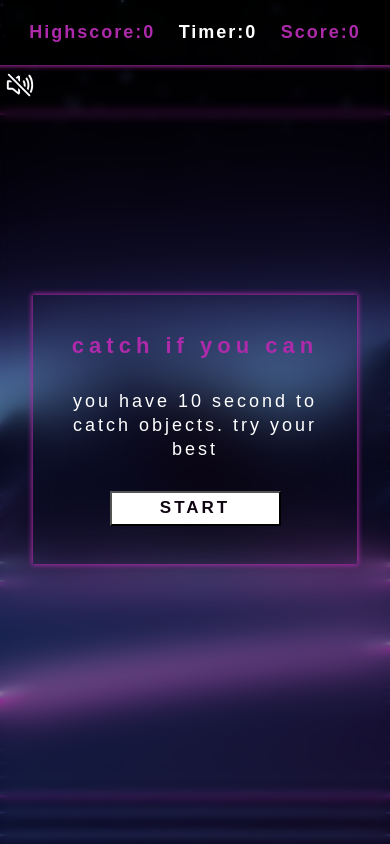
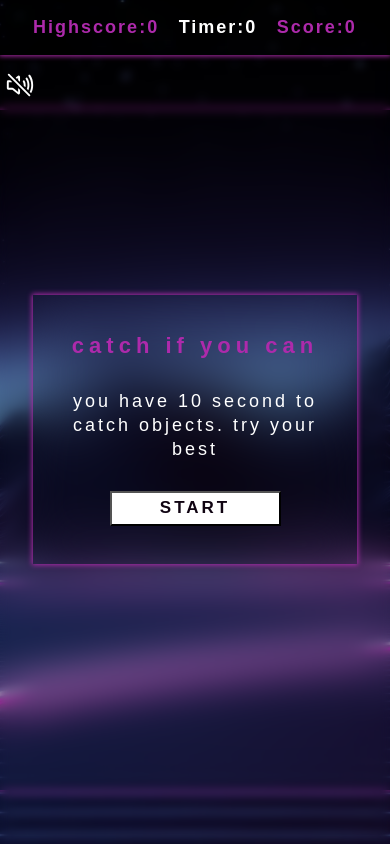
Before and after one commit to chroll0/Game-Catch-If-You-Can, a plain HTML site: page index.html in a window 390 px wide. Drawn offline with nearby package versions, Linux system fonts and the light colour scheme; a web font is replaced by a local one.

Commit message:
change responsive issues

```diff
--- a/style.css
+++ b/style.css
@@ -2,26 +2,20 @@
   font-family: "league-fonts";
   src: url(League-Inline.otf);
 }
-html {
+* {
+  margin: 0;
+  padding: 0;
   font-family: "league-fonts", sans-serif;
 }
-body {
+main {
   background: url(background.jpg);
   background-repeat: no-repeat;
   background-size: cover;
   background-position: center;
-  overflow: hidden;
-  transition: 1s;
+  transition: 0.8s;
+  position: relative;
   height: 100vh;
-}
-* {
-  margin: 0;
-  padding: 0;
-}
-main {
-  position: relative;
   width: 100%;
-  height: 100%;
   display: flex;
   flex-direction: column;
   justify-content: center;
@@ -51,9 +45,9 @@ h2 {
   flex-wrap: nowrap;
   justify-content: center;
   align-items: center;
-  padding: 20px 10%;
+  padding: 20px 0;
   width: 100%;
-  height: 25px;
+  height: 15px;
   background: transparent;
   backdrop-filter: blur(20px);
   box-shadow: 0 0 5px 1px #ad2aab;
@@ -94,8 +88,8 @@ h2 {
   color: white;
 }
 #timer {
-  margin: 0 6%;
-  color: rgb(255, 255, 255);
+  margin: 0 5%;
+  color: #ffffff;
 }
 .overlay {
   position: absolute;
```
